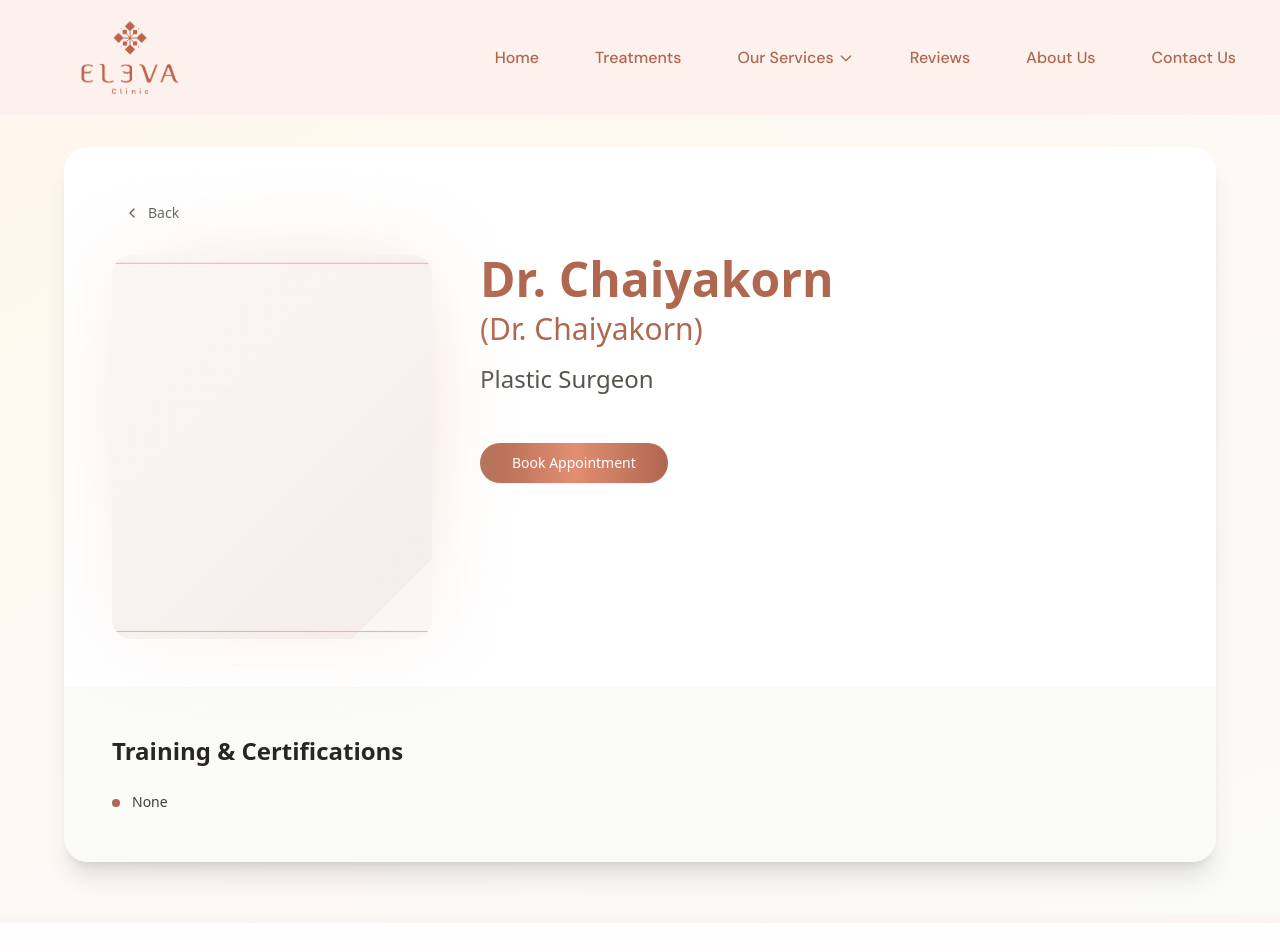
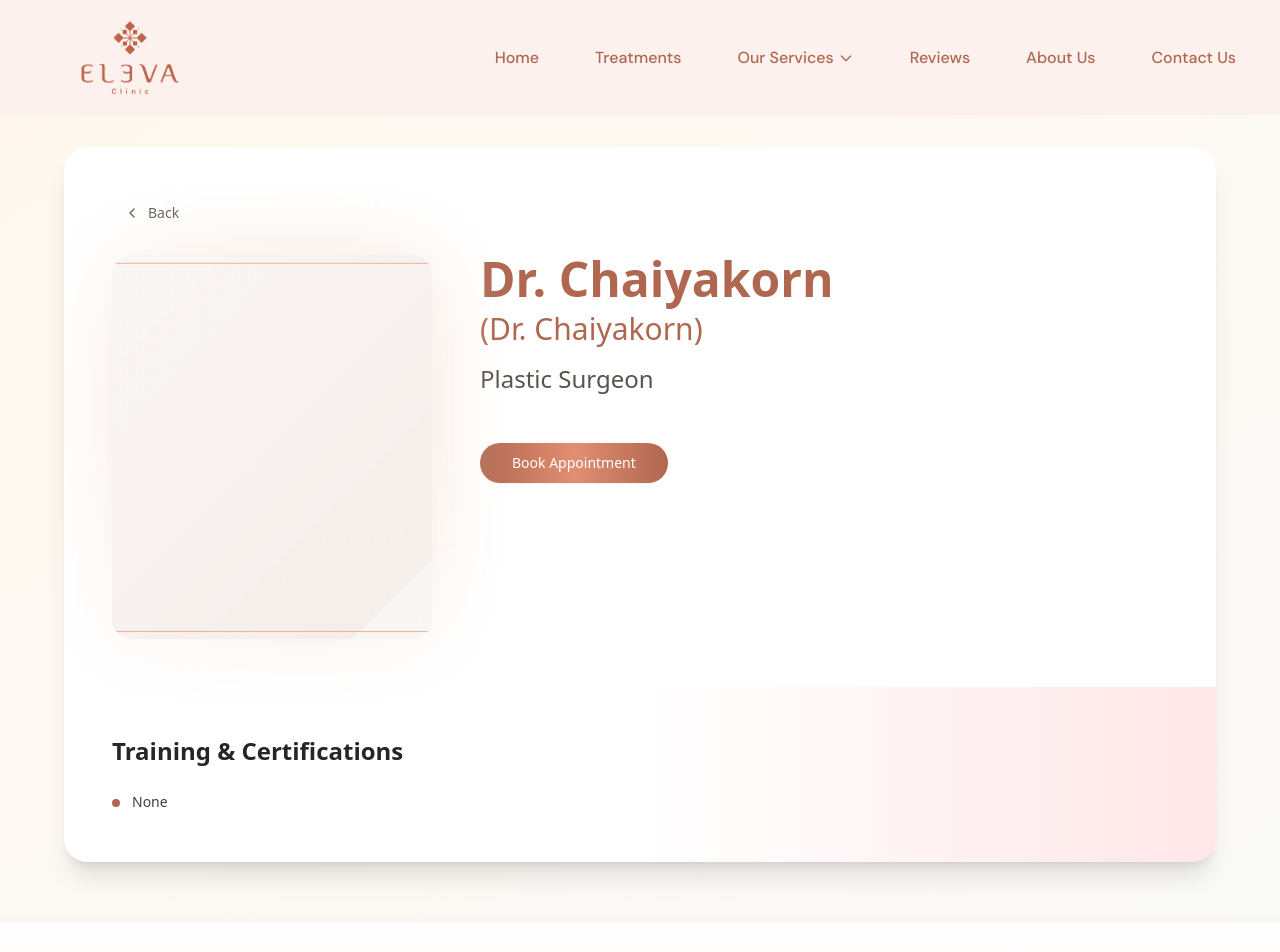
Before and after one commit to Sprouting-Tech/eleva-clinic, a Next.js app: page /treatments/dr-chaiyakorn in a window 1280 px wide. Shown: the top 952 px of the page. Built offline with nearby package versions, Linux system fonts and the light colour scheme.

Commit message:
fix:color change

```diff
--- a/src/app/treatments/[slug]/page.tsx
+++ b/src/app/treatments/[slug]/page.tsx
@@ -115,7 +115,7 @@ export default function DoctorProfilePage({ params }: Props) {
             </div>
 
             {/* Education & Training Sections */}
-            <div className="bg-stone-50 p-8 md:p-12">
+            <div className="bg-gradient-to-r from-white via-white/80 to-rose-100/90 p-8 md:p-12">
               <div className="grid md:grid-cols-2 gap-8">
                 {/* Education */}
                 {doctor.study && doctor.study.length > 0 && (
@@ -143,7 +143,13 @@ export default function DoctorProfilePage({ params }: Props) {
                     <h2 className="text-2xl font-semibold text-stone-800 mb-6">
                       Training & Certifications
                     </h2>
-                    <div className="max-h-96 overflow-y-auto pr-2">
+                    <div
+                      className="max-h-96 overflow-y-auto pr-2"
+                      style={{
+                        scrollbarColor: "#F7CAC9 #F9F4F2", // rose + light bg
+                        scrollbarWidth: "thin",
+                      }}
+                    >
                       <ul className="space-y-3">
                         {doctor.training.map((item, index) => (
                           <li
```
